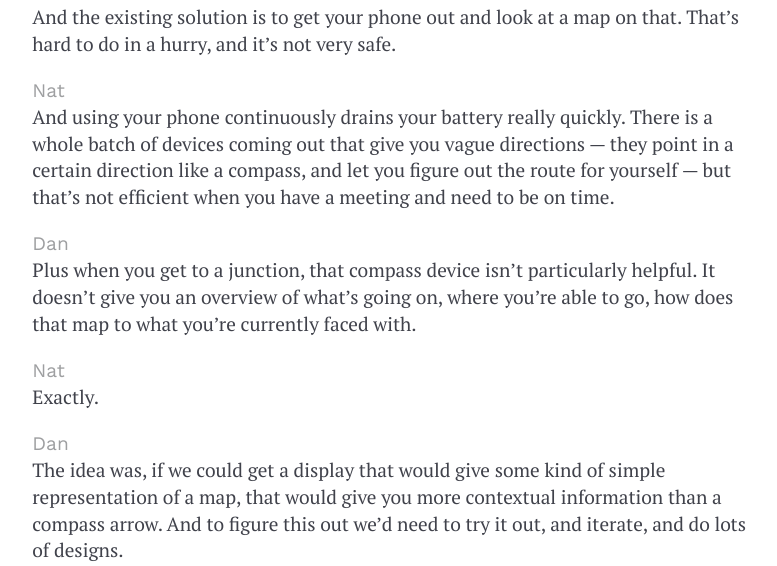
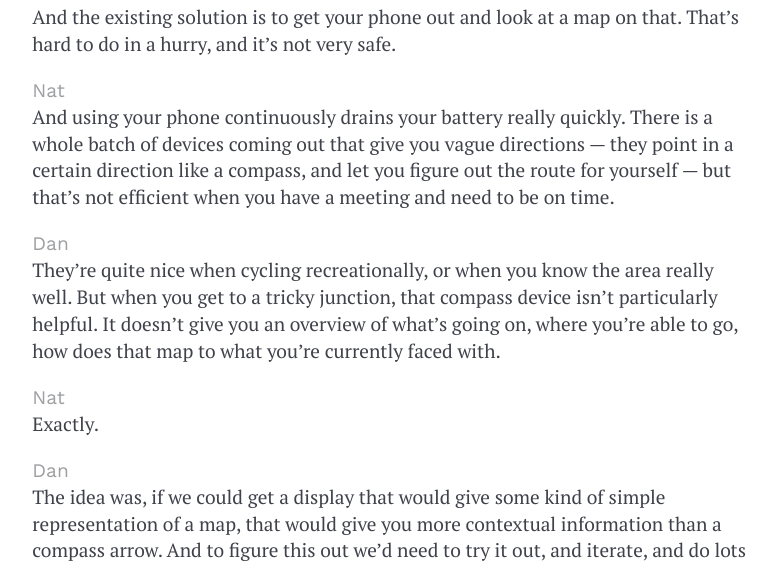
Before and after one commit to buckleywilliams/buckleywilliams, a Jekyll site: the page built from _case_studies/good-urban-cycling.html, in a window 1280 px wide and 1400 px high, scrolled down 1747 px, cut to the strip 0-566 px from the top of the window. Shown: the whole strip, without its empty margins (337-1114 px from the left). Built offline with Jekyll 4.4.1, drawn with Linux system fonts in a browser that asks for light colours; some of the changed text lies outside the part shown.

Commit message:
Updating case study text

```diff
--- a/_case_studies/good-urban-cycling.html
+++ b/_case_studies/good-urban-cycling.html
@@ -17,7 +17,7 @@ order: 3
 
     {% include small_figure.html src="/assets/img/projects/good_urban_cycling/testing.jpg" alt="The goal was to create the very first iteration of the device that can be mounted onto a bike" caption="The goal was to create the very first iteration of the device that can be mounted onto a bike" %}
 
-    <p><span class="name">Dan Williams</span> What were they trying to solve? What was not good enough about the existing devices?</p>
+    <p><span class="name">Dan Williams</span> There are already existing solutions to this problem. How would this be an improvement?	</p>
 
     <p><span class="name">Nat</span> There’s a whole category of devices that have navigation in them, but they’re not designed for navigation. It’s sort of an afterthought, add-on feature.</p>
 
@@ -27,7 +27,7 @@ order: 3
 
     <p><span class="name">Nat</span> And using your phone continuously drains your battery really quickly. There is a whole batch of devices coming out that give you vague directions — they point in a certain direction like a compass, and let you figure out the route for yourself — but that’s not efficient when you have a meeting and need to be on time.</p>
 
-    <p><span class="name">Dan</span> Plus when you get to a junction, that compass device isn’t particularly helpful. It doesn’t give you an overview of what’s going on, where you’re able to go, how does that map to what you’re currently faced with.</p>
+    <p><span class="name">Dan</span>They’re quite nice when cycling recreationally, or when you know the area really well. But when you get to a tricky junction, that compass device isn’t particularly helpful. It doesn’t give you an overview of what’s going on, where you’re able to go, how does that map to what you’re currently faced with.</p>
 
 
     <p><span class="name">Nat</span> Exactly.</p>
@@ -39,7 +39,7 @@ order: 3
 
     <p><span class="name">Nat</span> The biggest challenge was that all of this makes sense in principle, but there isn’t a way to quickly prototype in practice with an existing device. So to even try the idea out, we had to build the hardware device itself and an app that would communicate with it.</p>
 
-    <p><span class="name">Dan</span> So how did we go about that? We decided that we could do a two-week sprint where we’d get a first working thing that would be really…</p>
+    <p><span class="name">Dan</span>We decided that we could do a two-week sprint where we’d get a first working thing that would be really…</p>
 
     <p><span class="name">Nat</span> Crude.</p>
 
```
Also changed, not shown: other parts of _case_studies/good-urban-cycling.html (+1 -1 lines).
